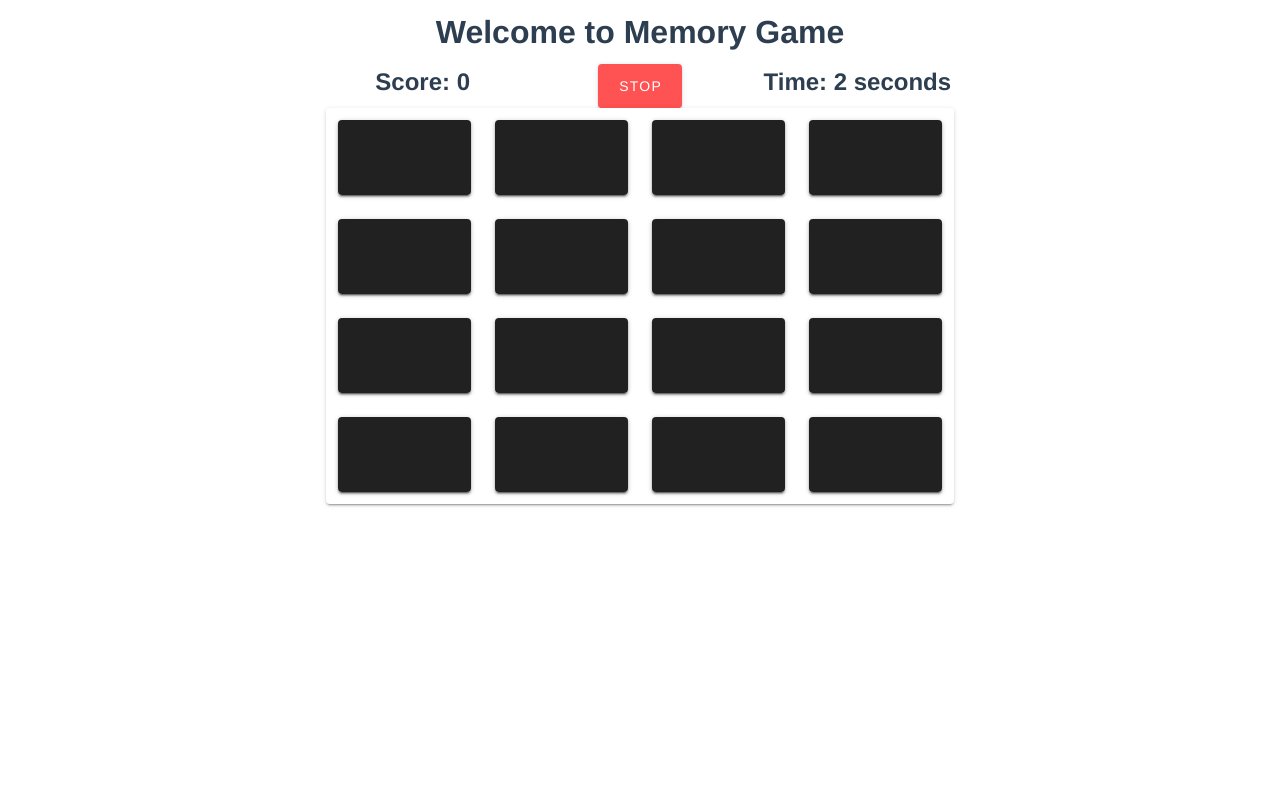
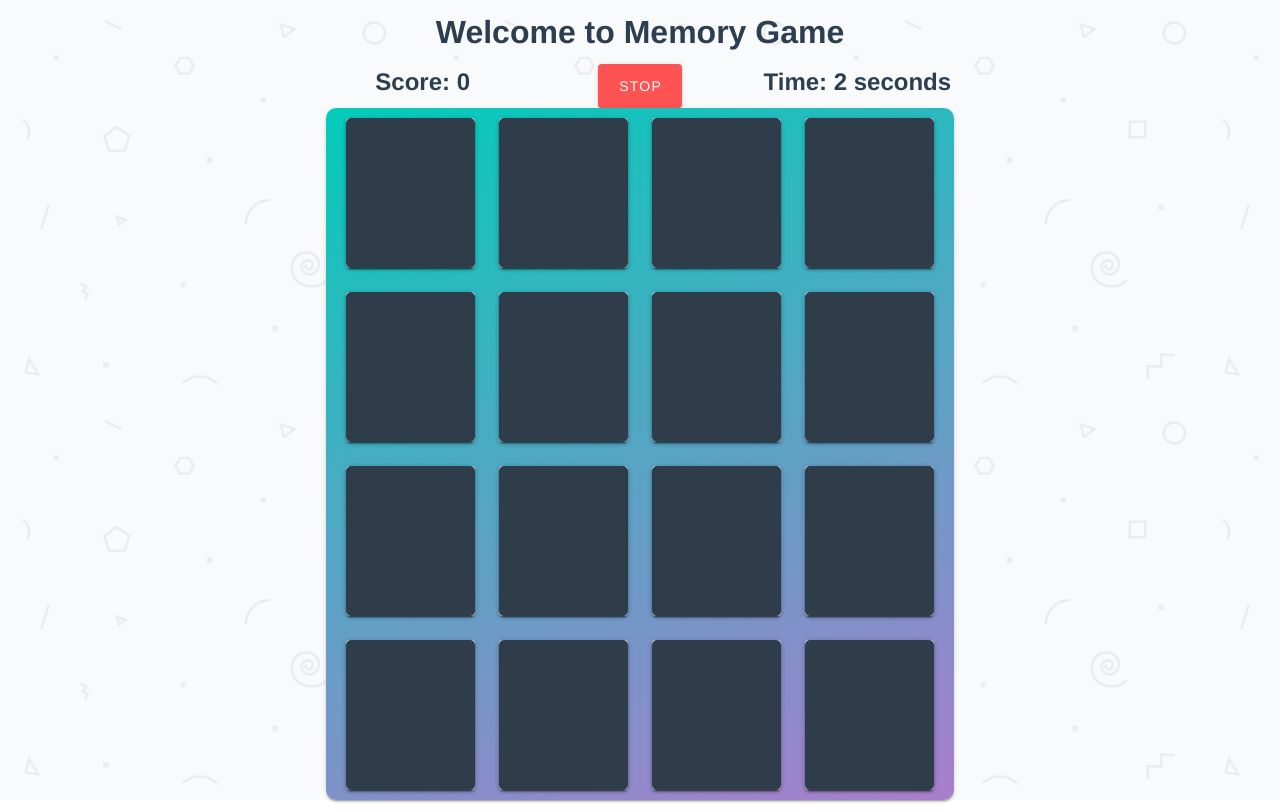
Before and after one commit to jaydadhaniya/memory-game, a Vue app: page /#/ in a window 1280 px wide. Both pictures are taken after a click on the button "START". Built offline with nearby package versions, Linux system fonts and the light colour scheme.

Commit message:
added style for better  user's overall experience

```diff
--- a/src/App.vue
+++ b/src/App.vue
@@ -11,5 +11,6 @@
   -moz-osx-font-smoothing: grayscale;
   text-align: center;
   color: #2c3e50;
+  background-image: url("./assets/background.png");
 }
 </style>
--- a/src/components/Card.vue
+++ b/src/components/Card.vue
@@ -1,7 +1,18 @@
 <template>
-  <v-card @click="onCardClick">
-    <div>{{ card.symbol }}</div>
-    <v-overlay :absolute="true" :opacity="1" :value="!card.faceup"> </v-overlay>
+  <v-card
+    @click="onCardClick"
+    class="box"
+    :style="{ cursor: card.faceup ? 'not-allowed' : 'pointer' }"
+  >
+    <v-overlay
+      :color="this.card.matched ? '#02ccba' : '#02b3e4'"
+      :absolute="true"
+      :opacity="1"
+      :value="card.faceup"
+      style="font-size: 100px;"
+    >
+      {{ card.symbol }}
+    </v-overlay>
   </v-card>
 </template>
 
@@ -26,3 +37,12 @@ export default {
   },
 };
 </script>
+
+<style scoped>
+.box {
+  background: #2e3d49 !important;
+  min-height: 150px;
+  border-radius: 5px !important;
+  box-shadow: 12px 15px 20px 0 rgba(46, 61, 73, 0.5);
+}
+</style>
--- a/src/views/Home.vue
+++ b/src/views/Home.vue
@@ -21,11 +21,14 @@
     </div>
     <v-row v-if="isGameOn">
       <v-col cols="12" sm="6" offset-sm="3">
-        <v-card>
-          <v-container fluid>
+        <v-card style="border-radius: 10px;">
+          <v-container
+            fluid
+            style="background: linear-gradient(160deg, #02ccba 0%, #aa7ecd 100%); padding: 10px 20px;"
+          >
             <v-row>
               <v-col v-for="(card, index) in gameCard" :key="index" cols="3">
-                <v-card class="justify-center" style="font-size: 50px;">
+                <v-card class="justify-center">
                   <card :card="card" :index="index" @onCardClick="checkCard" />
                 </v-card>
               </v-col>
```
Also changed, not shown: src/assets/background.png (added), 1 other file (tests, documents, lock files or other folders).
